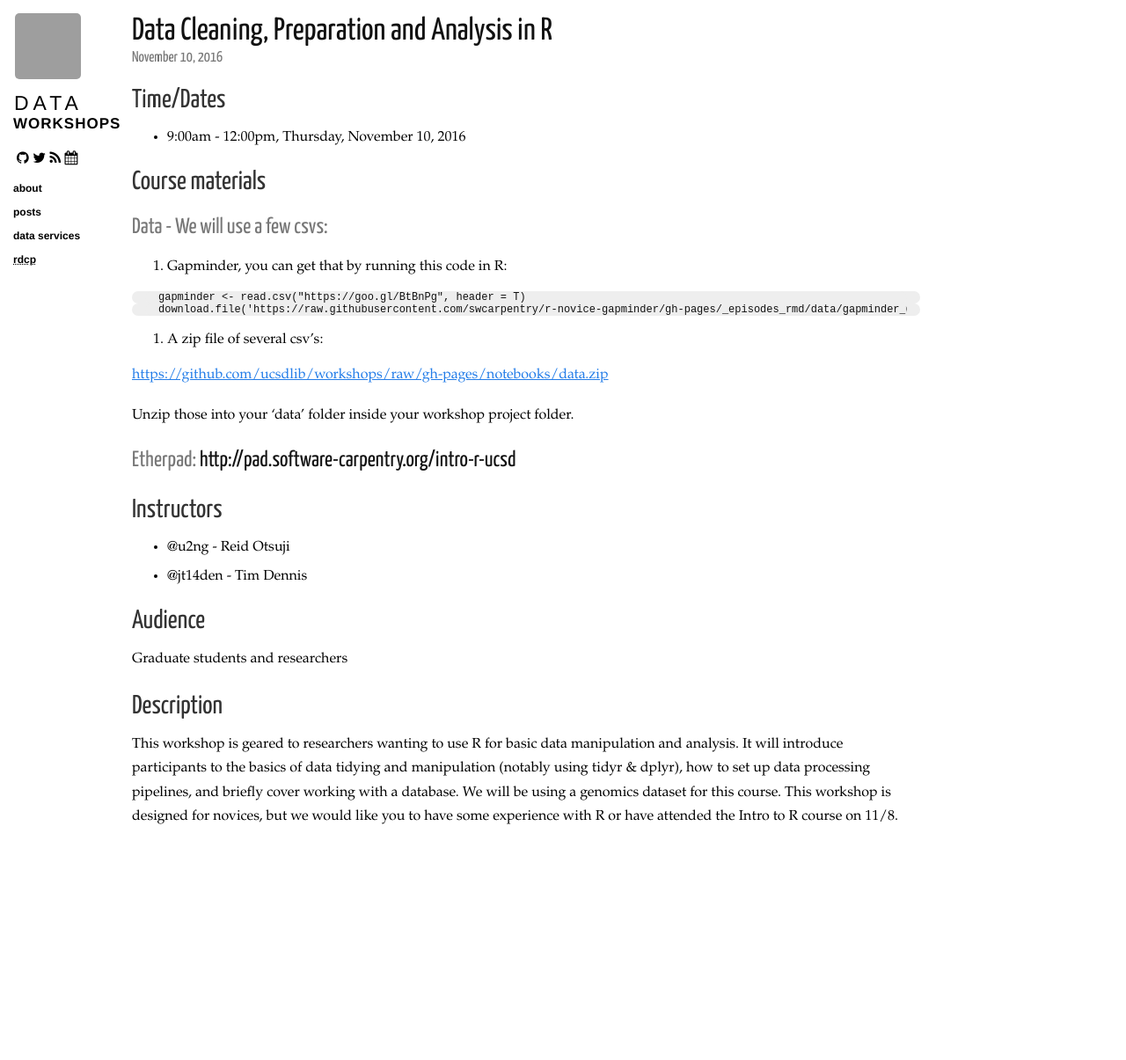
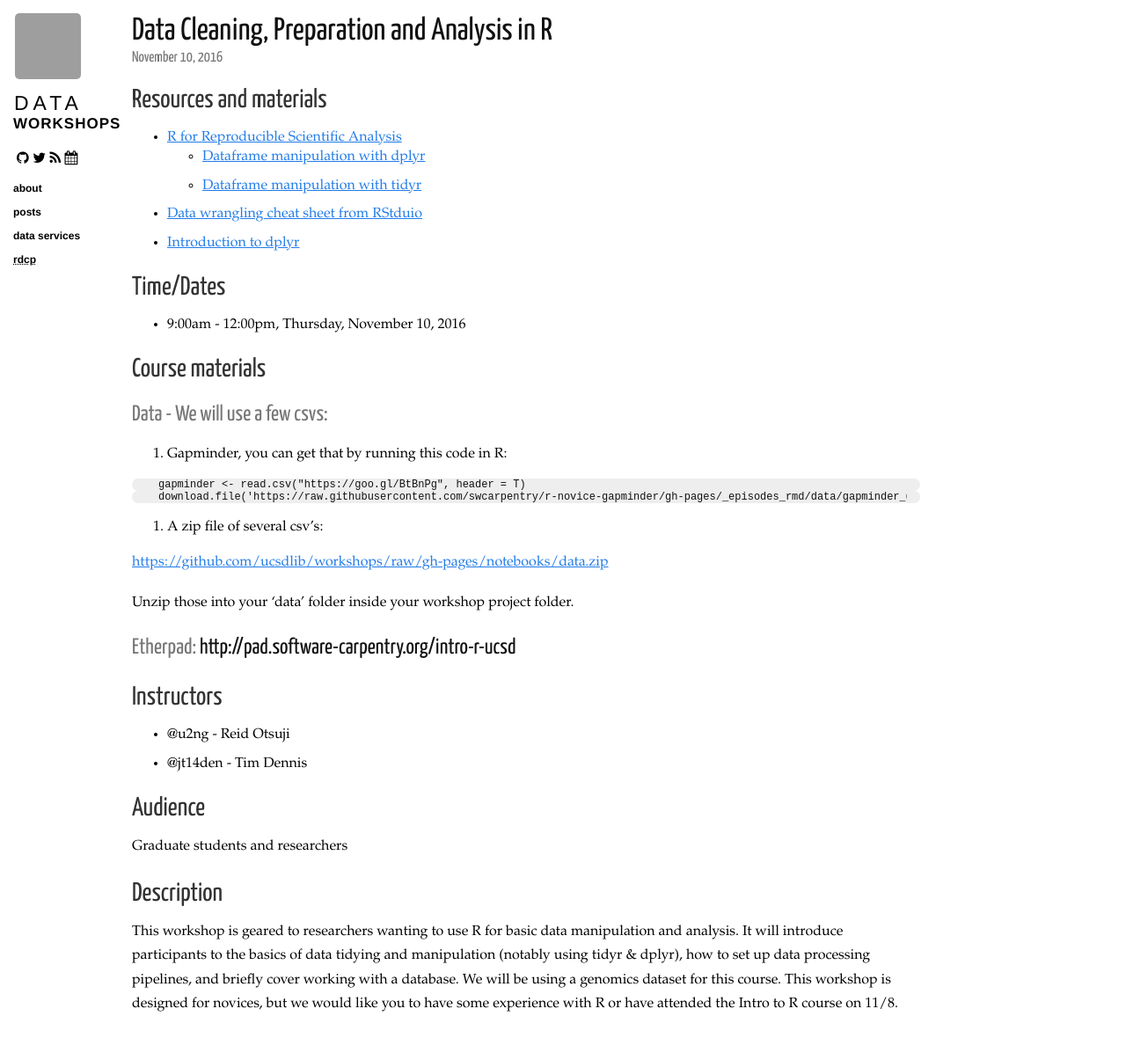
Before and after one commit to ucsdlib/workshops, a Jekyll site: the page built from _posts/2016-11-10-data-clean-R.markdown, in a window 1280 px wide. Shown: the whole page at 88% size. Built offline with Jekyll 4.4.1, drawn with Linux system fonts in a browser that asks for light colours; nearby versions of some CDN libraries; before the commit the page ends 992 px from its top, so only the background shows below that; grey boxes are pictures that could not be loaded.

Commit message:
adding resources

```diff
--- a/_posts/2016-11-10-data-clean-R.markdown
+++ b/_posts/2016-11-10-data-clean-R.markdown
@@ -3,6 +3,14 @@ layout: post
 title: Data Cleaning, Preparation and Analysis in R
 category: posts r
 ---
+
+## Resources and materials
+
+* [R for Reproducible Scientific Analysis](http://swcarpentry.github.io/r-novice-gapminder/)
+  * [Dataframe manipulation with dplyr](http://swcarpentry.github.io/r-novice-gapminder/13-dplyr/)
+  * [Dataframe manipulation with tidyr](http://swcarpentry.github.io/r-novice-gapminder/14-tidyr/)
+* [Data wrangling cheat sheet from RStduio](https://www.rstudio.com/wp-content/uploads/2015/02/data-wrangling-cheatsheet.pdf)
+* [Introduction to dplyr](http://stat545.com/block009_dplyr-intro.html)
 
 ## Time/Dates
 
--- a/_posts/2016-11-16-text-mine-R.markdown
+++ b/_posts/2016-11-16-text-mine-R.markdown
@@ -7,7 +7,7 @@ category: posts r
 ## Materials & Resources
 * We followed the workshop materials created by Rochelle Terman (@rochelleterman): [Computational Text Analysis Workshop Materials
 ](https://github.com/rochelleterman/text-analysis-dhbsi)
-* Text analysis with R for students <http://roger.ucsd.edu/record=b8216276~S9>
+* Text analysis with R for students of literature  <http://roger.ucsd.edu/record=b8216276~S9>
 * Guide to Text Corpora <http://ucsd.libguides.com/data-statistics/textmining>
 * We subscribe to [Crimson Hexagon](http://ucsd.libguides.com/data-statistics/crimsonhexagon)
 
```
